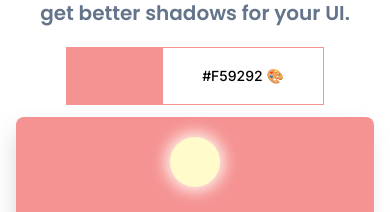
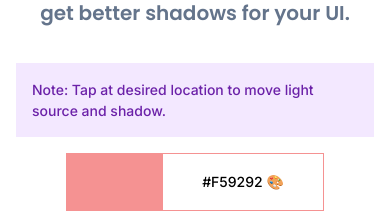
Before and after one commit to sidchigo/colorchef-next, a Next.js app: page /shadows in a window 390 px wide. Shown: the part 294-506 px from the top of the page. Built offline with nearby package versions, Linux system fonts and the light colour scheme; no server answers.

Commit message:
close #24; fix(shadows): improved accessibility

```diff
--- a/components/Layout/index.js
+++ /dev/null
@@ -1,16 +0,0 @@
-import Navigation from "components/Navbar/Navbar";
-import Footer from "components/Footer/Footer";
-import { Toaster } from 'react-hot-toast';
-
-export default function Layout({ children }) {
-    return (
-		<>
-			<Navigation />
-			<main className={`container mx-auto px-4 lg:px-8`}>
-				{children}
-			</main>
-			<Toaster position="bottom-center" />
-			<Footer />
-		</>
-	);
-}
--- /dev/null
+++ b/components/Layout/index.jsx
@@ -0,0 +1,31 @@
+import Navigation from "components/Navbar/Navbar";
+import Footer from "components/Footer/Footer";
+import toast, { Toaster, useToasterStore } from 'react-hot-toast';
+import { useEffect } from 'react';
+
+const TOAST_LIMIT = 3;
+
+const Layout = ({ children }) => {
+	const { toasts } = useToasterStore();
+
+	// limit max number of toasts
+	useEffect(() => {
+		toasts
+			.filter((t) => t.visible) // Only consider visible toasts
+			.filter((_, i) => i >= TOAST_LIMIT) // Is toast index over limit
+			.forEach((t) => toast.dismiss(t.id)); // Dismiss – Use toast.remove(t.id) removal without animation
+	}, [toasts]);
+
+    return (
+		<>
+			<Navigation />
+			<main className={`container mx-auto px-4 lg:px-8`}>
+				{children}
+			</main>
+			<Toaster position="bottom-center" />
+			<Footer />
+		</>
+	);
+}
+
+export default Layout;
--- a/pages/shadows/index.js
+++ b/pages/shadows/index.js
@@ -20,6 +20,9 @@ const Shadows = () => {
 				Days of grumpy old shadows are gone! <br />
 				Choose background color and get better shadows for your UI.
 			</Header>
+			<div className='block sm:hidden bg-purple-100 text-purple-800 p-4 my-4'>
+				Note: Tap at desired location to move light source and shadow.
+			</div>
 			<div className="flex justify-center items-center">
 				<div xl={3} lg={3} md={4} sm={12} className="mb-3">
 					<Picker color={color} setColor={setColor} />
```
